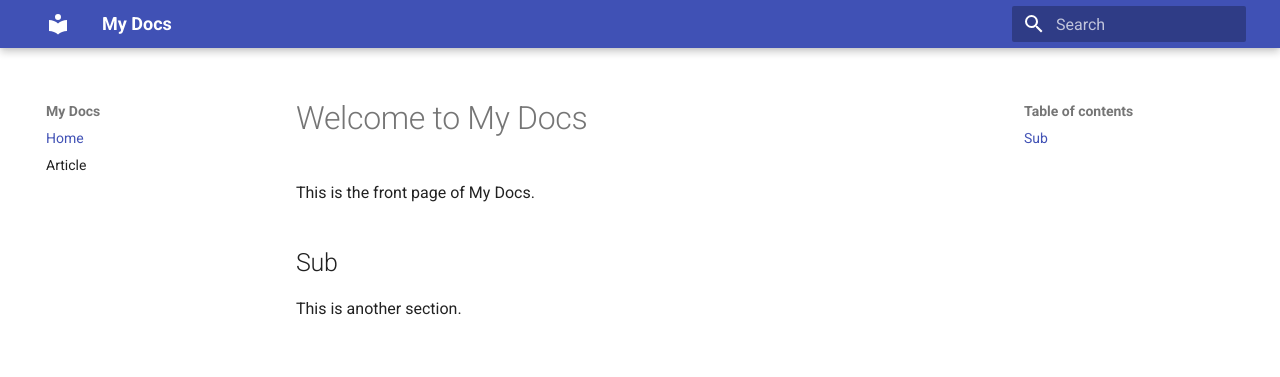
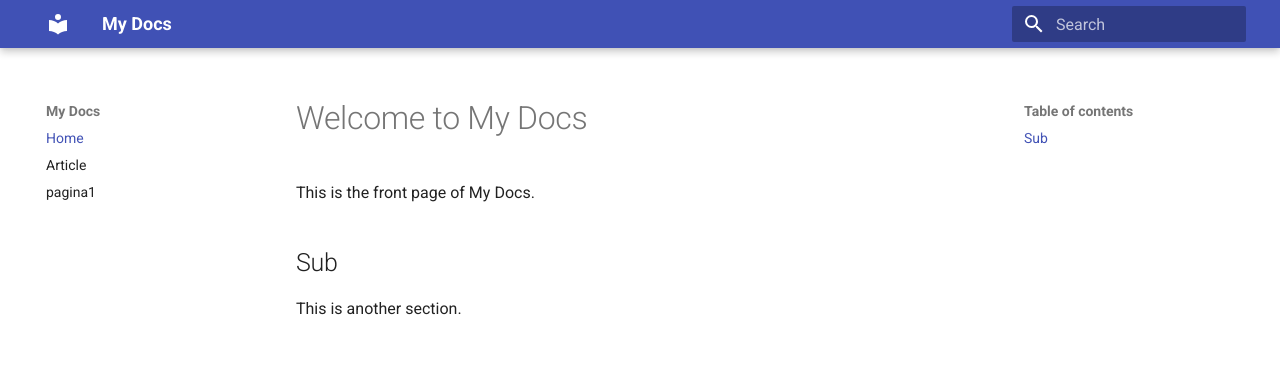
Before and after one commit to runtimevic/-MkDocsTest, an MkDocs documentation site: the page built from docs/index.md, in a window 1280 px wide. Shown: the top 377 px of the page. Built offline with MkDocs 1.6.1 and Material for MkDocs 9.7.7, drawn with Linux system fonts in a browser that asks for light colours.

Commit message:
desplegar

```diff
--- a/mkdocs.yml
+++ b/mkdocs.yml
@@ -5,3 +5,4 @@ theme:
 nav:
     - Home: index.md
     - Article: article.md
+    - pagina1: pagina1.md
```
Also changed, not shown: docs/pagina1.md (added, +1 -0 lines).
